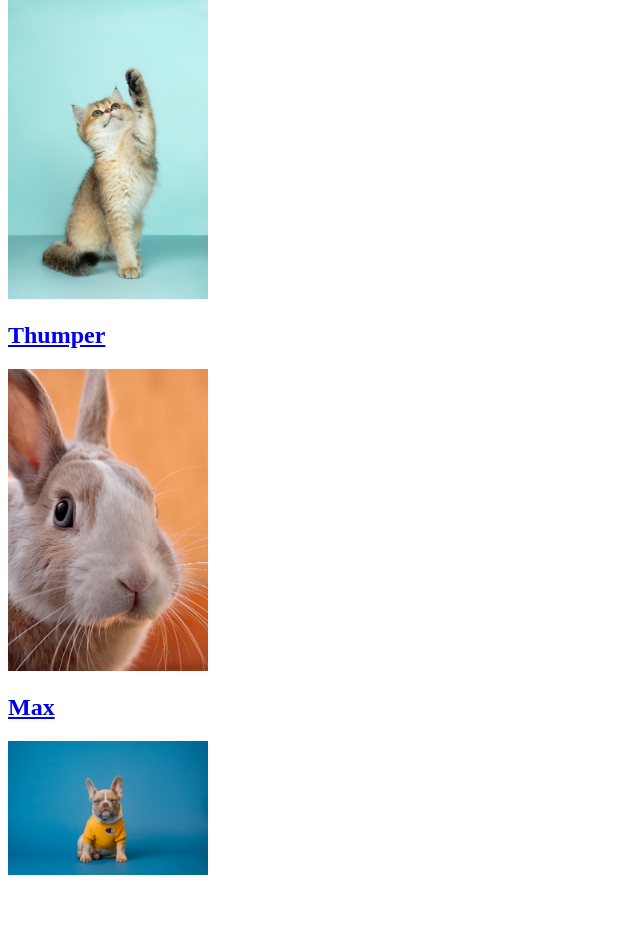
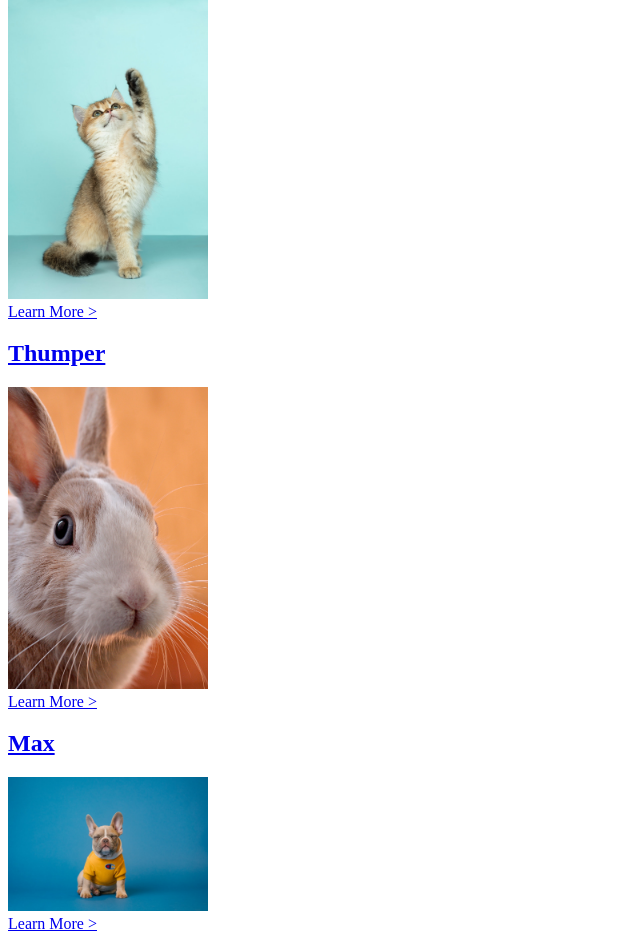
Before and after one commit to sagreenxyz/petfax-app, a Flask app: page /pets/ in a window 1280 px wide. Shown: the part 128-1069 px from the top of the page, without its empty margins (0-640 px from the left). Before the commit the page ends 1003 px from the top, so only its background shows below. Run offline with Flask 2, Linux system fonts and the light colour scheme.

Commit message:
modifying anchor links from pets index page to show detail page to mimic assignment instructions

```diff
--- a/petfax/templates/pets/index.html
+++ b/petfax/templates/pets/index.html
@@ -12,7 +12,8 @@
     <h1>Welcome to PetFax</h1>
     {% for pet in pets %}
         <h2><a href={{pet.pet_id}}>{{ pet.pet_name }}</a></h2>
-        <a href={{pet.pet_id}}><img src="{{ url_for('static', filename='./assets/') }}{{ pet.pet_photo }}" alt="Photo of pet" width="200" /></a>
+        <div><a href={{pet.pet_id}}><img src="{{ url_for('static', filename='./assets/') }}{{ pet.pet_photo }}" alt="Photo of pet" width="200" /></a></div>
+        <div><a href={{pet.pet_id}}>Learn More ></a></div>
     {% endfor %}
 </body>
 
```
